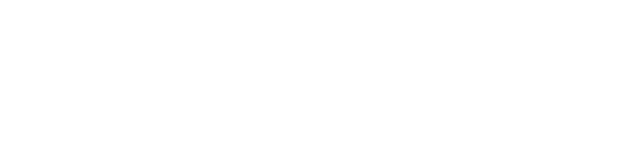
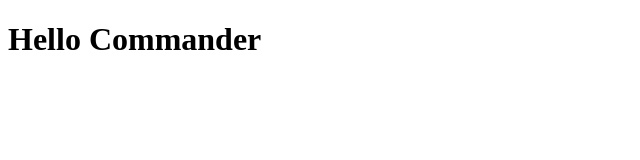
Before and after one commit to amirrezald1343/git_working, a plain HTML site: page index.html in a window 1280 px wide. Shown: the whole page, without its empty margins (0-640 px from the left). Drawn offline with Linux system fonts and the light colour scheme.

Commit message:
add Hello

```diff
--- a/index.html
+++ b/index.html
@@ -7,6 +7,6 @@
     <title>Document</title>
 </head>
 <body>
-
+    <h1>Hello Commander</h1>
 </body>
 </html>
```
